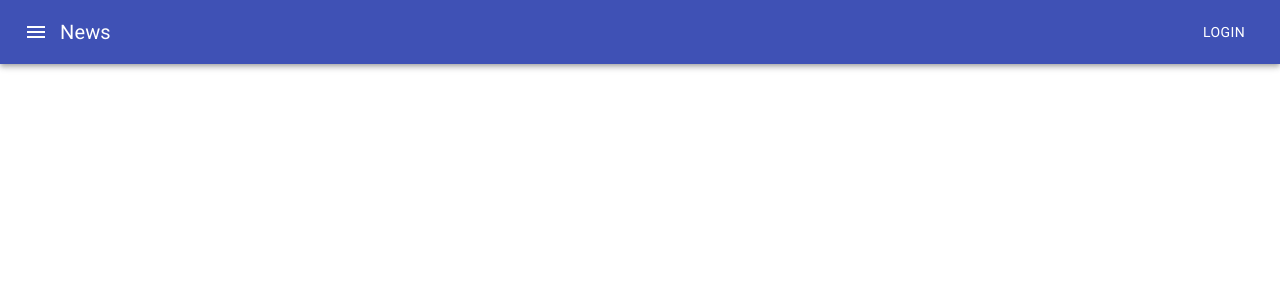
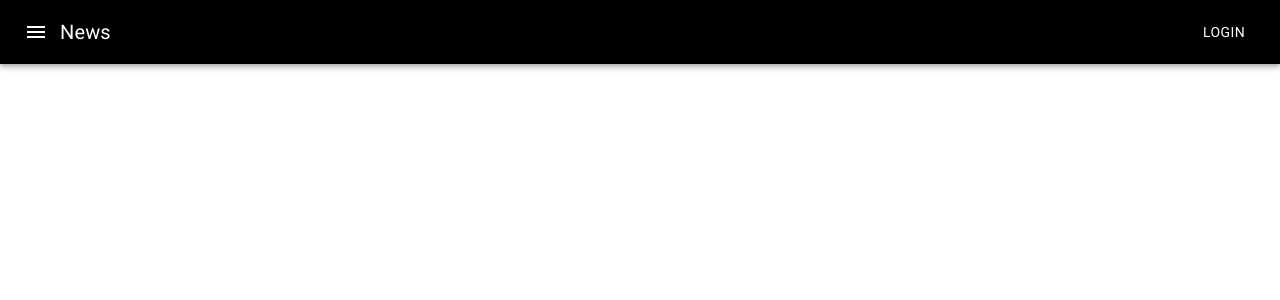
Before and after one commit to DawidDylus/portfolio, a Next.js app: page / in a window 1280 px wide. Shown: the top 300 px of the page. Built offline with nearby package versions, Linux system fonts and the light colour scheme.

Commit message:
Update Nav.js

```diff
--- a/components/nav/Nav.js
+++ b/components/nav/Nav.js
@@ -11,9 +11,9 @@ const Nav = () => {
 
     const classes = useStyles();
     return <>
-        <div className={classes.root}>
-            <AppBar position="static">
-                <Toolbar>
+        <div className={classes.root} >
+            <AppBar position="static" style={{background: "black"}}>
+                <Toolbar style={{justifyContent: "center"}} >
                     <IconButton edge="start" className={classes.menuButton} color="inherit" aria-label="menu">
                         <MenuIcon />
                     </IconButton>
--- a/components/nav/Nav.style.module.js
+++ b/components/nav/Nav.style.module.js
@@ -3,6 +3,7 @@ import { makeStyles } from '@material-ui/core/styles';
 export const useStyles = makeStyles((theme) => ({
     root: {
       flexGrow: 1,
+
     },
     menuButton: {
       marginRight: theme.spacing(2),
```
